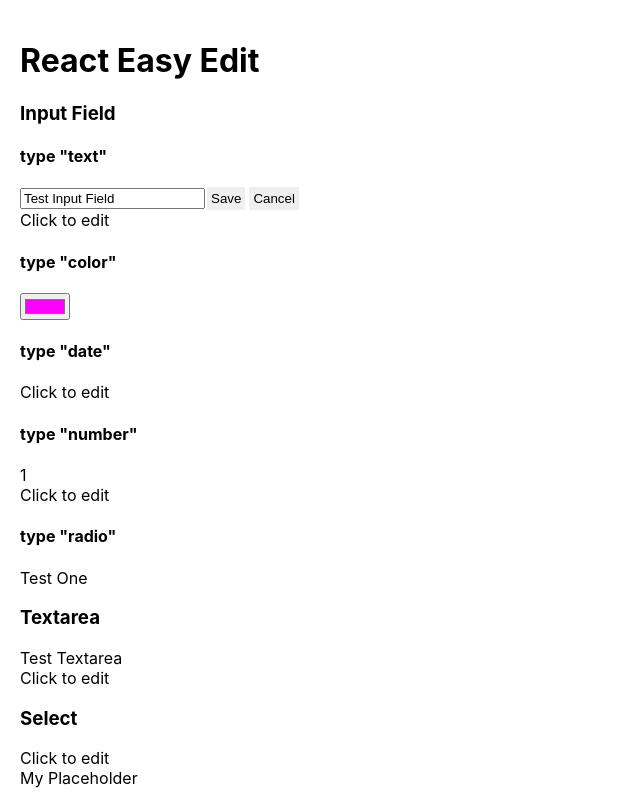
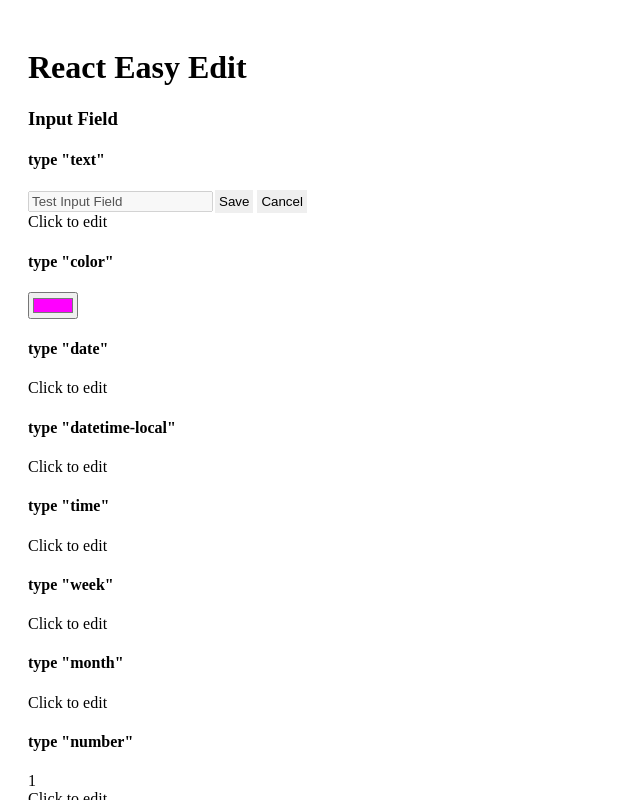
Before and after one commit to giorgosart/react-easy-edit, a React (Create React App) app: page / in a window 1280 px wide. Both pictures are taken after a click on the element "Test Input Field". Shown: the top 800 px of the page, without its empty margins (0-640 px from the left). Built offline with nearby package versions, Linux system fonts and the light colour scheme.

Commit message:
Fixed an issue with min, max prop types and intoriduced the disabled prop

```diff
--- a/src/demo/App.js
+++ b/src/demo/App.js
@@ -34,6 +34,7 @@ class App extends Component {
                   value="Test Input Field"
                   onSave={App.onTest}
                   name="name-one"
+                  disabled={true}
               />
               <EasyEdit
                   type="text"
@@ -51,7 +52,31 @@ class App extends Component {
               <EasyEdit
                   type="date"
                   onSave={App.onTest}
-                  name="name-one"
+                  name="date-one"
+              />
+              <h4>type "datetime-local"</h4>
+              <EasyEdit
+                  type="datetime-local"
+                  onSave={App.onTest}
+                  name="date-two"
+              />
+              <h4>type "time"</h4>
+              <EasyEdit
+                  type="time"
+                  onSave={App.onTest}
+                  name="date-three"
+              />
+              <h4>type "week"</h4>
+              <EasyEdit
+                  type="week"
+                  onSave={App.onTest}
+                  name="date-three"
+              />
+              <h4>type "month"</h4>
+              <EasyEdit
+                  type="month"
+                  onSave={App.onTest}
+                  name="date-three"
               />
               <h4>type "number"</h4>
               <EasyEdit
@@ -59,6 +84,7 @@ class App extends Component {
                   value={1}
                   onSave={App.onTest}
                   name="name-one"
+                  min={0}
               />
               <EasyEdit
                   type="number"
--- a/src/index.css
+++ /dev/null
@@ -1,14 +0,0 @@
-body {
-  margin: 0;
-  padding: 0;
-  font-family: -apple-system, BlinkMacSystemFont, "Segoe UI", "Roboto", "Oxygen",
-    "Ubuntu", "Cantarell", "Fira Sans", "Droid Sans", "Helvetica Neue",
-    sans-serif;
-  -webkit-font-smoothing: antialiased;
-  -moz-osx-font-smoothing: grayscale;
-}
-
-code {
-  font-family: source-code-pro, Menlo, Monaco, Consolas, "Courier New",
-    monospace;
-}
--- a/src/index.js
+++ b/src/index.js
@@ -1,6 +1,5 @@
 import React from 'react';
 import ReactDOM from 'react-dom';
-import './index.css';
 import App from './demo/App';
 import * as serviceWorker from './serviceWorker';
 
--- a/src/lib/EasyCheckbox.jsx
+++ b/src/lib/EasyCheckbox.jsx
@@ -23,7 +23,8 @@ const EasyCheckbox = (props) => {
 EasyCheckbox.propTypes = {
   onChange: PropTypes.func,
   options: PropTypes.array.isRequired,
-  value: PropTypes.array
+  value: PropTypes.array,
+  disabled: PropTypes.bool
 };
 
 export default EasyCheckbox;
--- a/src/lib/EasyColor.jsx
+++ b/src/lib/EasyColor.jsx
@@ -1,10 +1,9 @@
 import React from 'react';
 import PropTypes from 'prop-types';
 import './EasyEdit.css';
-import Globals from "./globals";
 
 const EasyColor = (props) => {
-  const {name, value, onChange} = props;
+  const {name, value, onChange, disabled} = props;
 
   return (
       <input
@@ -12,6 +11,7 @@ const EasyColor = (props) => {
           type="color"
           defaultValue={value}
           onChange={onChange}
+          disabled={disabled}
       />
   );
 };
@@ -19,7 +19,8 @@ const EasyColor = (props) => {
 EasyColor.propTypes = {
   name: PropTypes.string.isRequired,
   onChange: PropTypes.func,
-  value: PropTypes.string
+  value: PropTypes.string,
+  disabled: PropTypes.bool
 };
 
 export default EasyColor;
--- a/src/lib/EasyDropdown.jsx
+++ b/src/lib/EasyDropdown.jsx
@@ -4,13 +4,14 @@ import './EasyEdit.css';
 import Globals from './globals';
 
 const EasyDropdown = (props) => {
-  const {name, options, value, onChange, placeholder} = props;
+  const {name, options, value, onChange, placeholder, disabled} = props;
 
   return (
       <select
           value={value || ''}
           onChange={onChange}
           name={name}
+          disabled={disabled}
       >
         <option key="" value="" disabled="disabled">{placeholder}</option>
         {options.map(option => (
@@ -30,7 +31,8 @@ EasyDropdown.propTypes = {
     PropTypes.string,
     PropTypes.number
   ]),
-  placeholder: PropTypes.string
+  placeholder: PropTypes.string,
+  disabled: PropTypes.bool
 };
 
 EasyDropdown.defaultProps ={
--- a/src/lib/EasyEdit.jsx
+++ b/src/lib/EasyEdit.jsx
@@ -69,7 +69,7 @@ export default class EasyEdit extends React.Component {
   }
 
   renderInput() {
-    const {name, type, options, placeholder} = this.props;
+    const {name, type, options, placeholder, min, max, disabled} = this.props;
     switch (type) {
       case 'text':
       case 'number':
@@ -85,6 +85,9 @@ export default class EasyEdit extends React.Component {
                 onChange={this.onChange}
                 type={type}
                 name={name}
+                min={min}
+                max={max}
+                disabled={disabled}
             />
         );
       case 'color':
@@ -93,6 +96,7 @@ export default class EasyEdit extends React.Component {
                 value={this.state.value}
                 onChange={this.onChange}
                 name={name}
+                disabled={disabled}
             />
         );
       case 'textarea':
@@ -102,6 +106,7 @@ export default class EasyEdit extends React.Component {
                 placeholder={placeholder}
                 onChange={this.onChange}
                 name={name}
+                disabled={disabled}
             />);
       case 'select':
         return (
@@ -112,6 +117,7 @@ export default class EasyEdit extends React.Component {
                 name={name}
                 placeholder={placeholder === Globals.DEFAULT_PLACEHOLDER
                     ? Globals.DEFAULT_SELECT_PLACEHOLDER : placeholder}
+                disabled={disabled}
             />
         );
       case 'radio':
@@ -120,6 +126,7 @@ export default class EasyEdit extends React.Component {
                 value={this.state.value}
                 onChange={this.onChange}
                 options={options}
+                disabled={disabled}
             />
         );
       case 'checkbox':
@@ -128,6 +135,7 @@ export default class EasyEdit extends React.Component {
                 value={this.state.value}
                 onChange={this.onCheckboxChange}
                 options={options}
+                disabled={disabled}
             />
         );
     }
@@ -270,7 +278,8 @@ EasyEdit.propTypes = {
   max: PropTypes.oneOfType([
     PropTypes.string,
     PropTypes.number
-  ])
+  ]),
+  disabled: PropTypes.bool
 };
 
 EasyEdit.defaultProps = {
@@ -280,6 +289,7 @@ EasyEdit.defaultProps = {
   cancelButtonLabel: Globals.DEFAULT_CANCEL_BUTTON_LABEL,
   cancelButtonStyle: 'easy-edit-button',
   placeholder: Globals.DEFAULT_PLACEHOLDER,
+  disabled: false,
   onCancel: () => {
   }
 };
--- a/src/lib/EasyInput.jsx
+++ b/src/lib/EasyInput.jsx
@@ -4,7 +4,7 @@ import './EasyEdit.css';
 import Globals from "./globals";
 
 const EasyInput = (props) => {
-  const {name, type, value, placeholder, onChange, min, max} = props;
+  const {name, type, value, placeholder, onChange, min, max, disabled} = props;
 
   return (
       <input
@@ -15,6 +15,7 @@ const EasyInput = (props) => {
           max={max}
           onChange={onChange}
           placeholder={placeholder}
+          disabled={disabled}
           autoComplete="off"
       />
   );
@@ -32,7 +33,8 @@ EasyInput.propTypes = {
   max: PropTypes.oneOfType([
       PropTypes.string,
       PropTypes.number]
-  )
+  ),
+  disabled: PropTypes.bool
 };
 
 EasyInput.defaultProps = {
--- a/src/lib/EasyParagraph.jsx
+++ b/src/lib/EasyParagraph.jsx
@@ -4,7 +4,7 @@ import './EasyEdit.css';
 import Globals from './globals'
 
 const EasyParagraph = (props) => {
-  const {name, value, placeholder, onChange} = props;
+  const {name, value, placeholder, onChange, disabled} = props;
 
   return (
       <textarea
@@ -13,13 +13,15 @@ const EasyParagraph = (props) => {
           onChange={onChange}
           placeholder={placeholder}
           name={name}
+          disabled={disabled}
       />);
 };
 
 EasyParagraph.propTypes = {
   onChange: PropTypes.func,
   value: PropTypes.string,
-  placeholder: PropTypes.string
+  placeholder: PropTypes.string,
+  disabled: PropTypes.bool
 };
 
 EasyParagraph.defaultProps = {
--- a/src/lib/EasyRadio.jsx
+++ b/src/lib/EasyRadio.jsx
@@ -3,7 +3,7 @@ import PropTypes from 'prop-types';
 import './EasyEdit.css';
 
 const EasyRadio = (props) => {
-  const {options, value, onChange} = props;
+  const {options, value, onChange, disabled} = props;
   return options.map(option => (
       <label key={option.value} className="easy-edit-radio-label">
         <input
@@ -12,6 +12,7 @@ const EasyRadio = (props) => {
             value={option.value}
             onChange={onChange}
             checked={option.value === value}
+            disabled={disabled}
         />{option.label}
       </label>
   ));
@@ -22,7 +23,8 @@ EasyRadio.propTypes = {
   value: PropTypes.oneOfType([
     PropTypes.string,
     PropTypes.number
-  ])
+  ]),
+  disabled: PropTypes.bool
 };
 
 export default EasyRadio;
```
Also changed, not shown: 1 other file (tests, documents, lock files or other folders).
